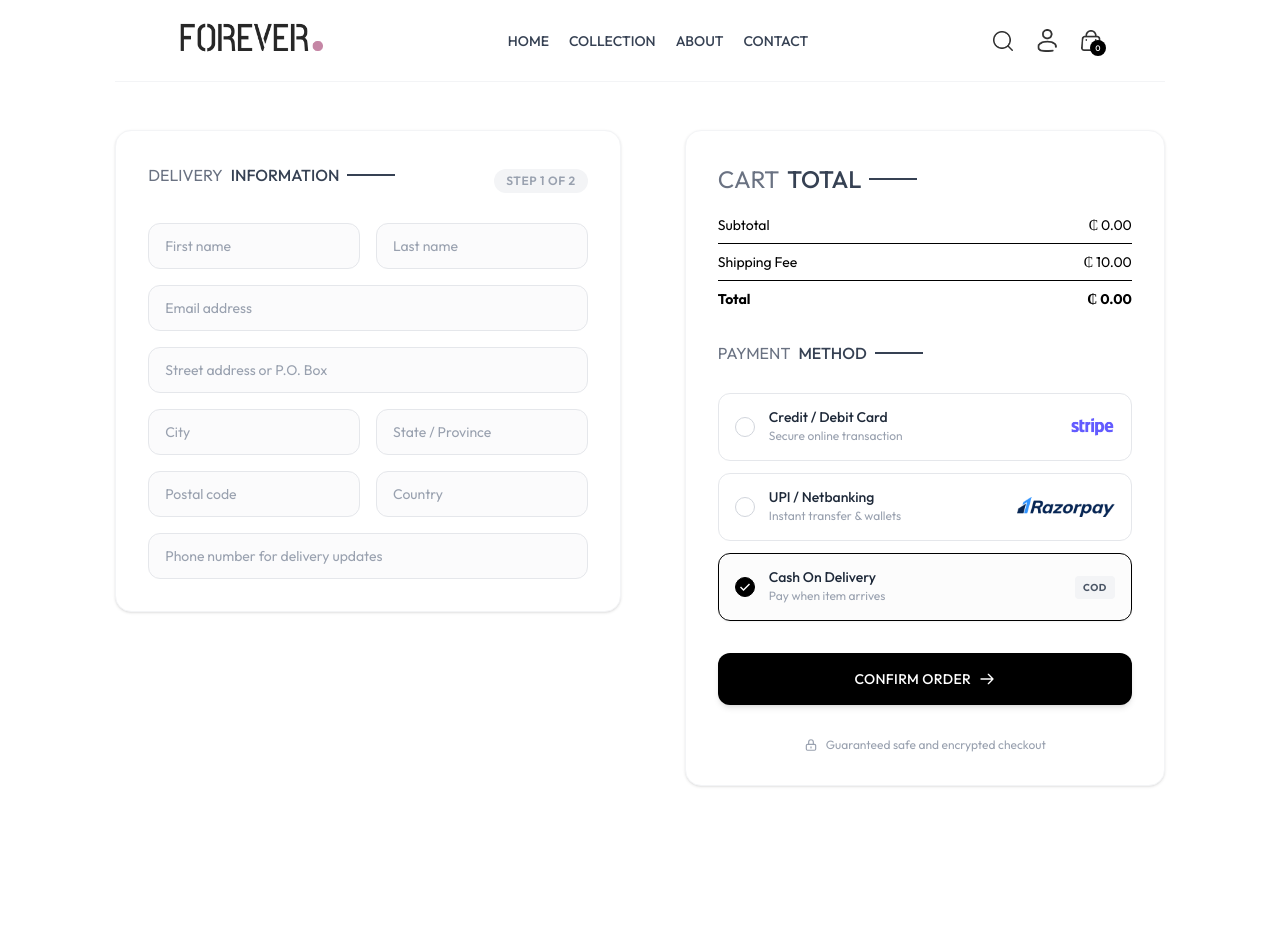
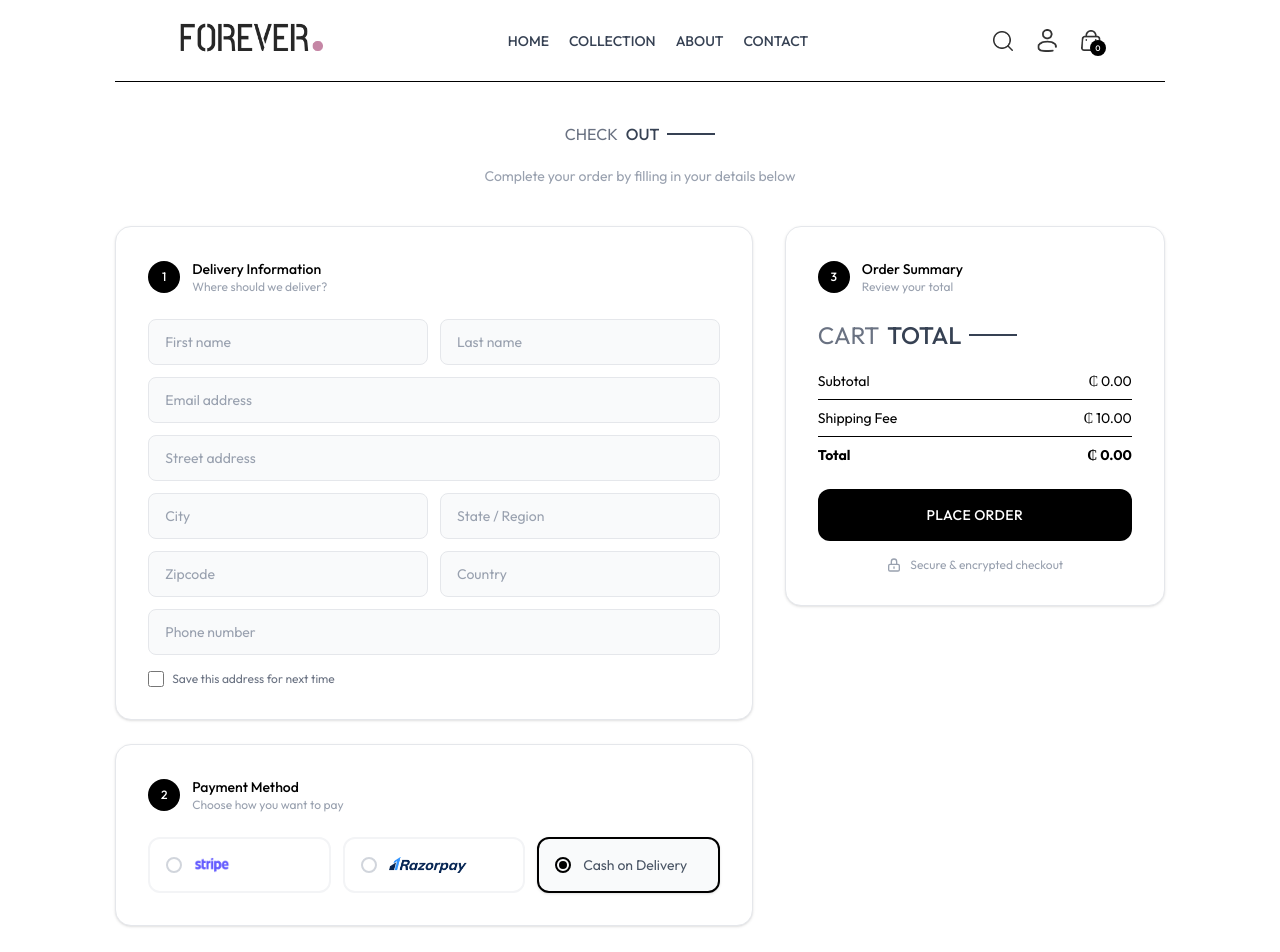
Before and after one commit to Japheth-Dievole-Cobbinah/fashion-shop, a React (Vite) app: page /place-order in a window 1280 px wide. Shown: the top 952 px of the page. Built offline with nearby package versions, Linux system fonts and the light colour scheme.

Commit message:
Change the Place Order UI

```diff
--- a/src/pages/PlaceOrder.jsx
+++ b/src/pages/PlaceOrder.jsx
@@ -5,187 +5,177 @@ import { assets } from '../assets/assets'
 import { ShopContext } from '../context/ShopContext'
 
 const PlaceOrder = () => {
+
   const [method, setMethod] = useState('cod');
   const { navigate } = useContext(ShopContext);
 
-  const inputStyle =
-    "w-full bg-gray-50/70 focus:bg-white border border-gray-200 focus:border-black rounded-xl py-3 px-4 text-sm text-gray-800 placeholder-gray-400 outline-none transition-all duration-200";
+  const inputStyles =
+    "w-full bg-gray-50 border border-gray-200 rounded-lg py-3 px-4 text-sm outline-none focus:border-black focus:bg-white focus:ring-2 focus:ring-gray-200 transition-all placeholder:text-gray-400";
+
+  const paymentOptions = [
+    { id: 'stripe', label: 'Stripe', icon: assets.stripe_logo },
+    { id: 'razorpay', label: 'Razorpay', icon: assets.razorpay_logo },
+    { id: 'cod', label: 'Cash on Delivery', icon: null },
+  ];
 
   return (
-    <div className='max-w-7xl mx-auto pt-6 sm:pt-12 pb-24 border-t border-gray-100'>
+    <div className='pt-10 pb-20 border-t min-h-[80vh]'>
 
-      <div className='flex flex-col lg:flex-row gap-10 xl:gap-16 items-start'>
-
-        {/* ================= LEFT COLUMN: DELIVERY DETAILS ================= */}
-        <div className='w-full lg:flex-1'>
-          <div className='bg-white p-6 sm:p-8 rounded-2xl border border-gray-100 shadow-sm'>
-
-            <div className='flex items-center justify-between mb-6'>
-              <Title text1={'DELIVERY'} text2={'INFORMATION'} />
-              <span className='text-xs font-semibold uppercase tracking-wider text-gray-400 bg-gray-100 px-3 py-1 rounded-full'>
-                Step 1 of 2
-              </span>
+      {/* Page Title */}
+      <div className='text-center mb-10'>
+        <Title text1={'CHECK'} text2={'OUT'} />
+        <p className='text-sm text-gray-400 mt-2'>
+          Complete your order by filling in your details below
+        </p>
       </div>
 
-            <div className='flex flex-col gap-4'>
-              {/* First & Last Name */}
-              <div className='grid grid-cols-1 sm:grid-cols-2 gap-4'>
-                <input className={inputStyle} type="text" placeholder='First name' />
-                <input className={inputStyle} type="text" placeholder='Last name' />
+      <div className='flex flex-col lg:flex-row gap-8'>
+
+        {/* -------------------- Left: Delivery Form -------------------- */}
+        <div className='flex-1'>
+
+          {/* Form Card */}
+          <div className='bg-white border border-gray-200 rounded-2xl p-6 sm:p-8 shadow-sm'>
+            <div className='flex items-center gap-3 mb-6'>
+              {/* Step Number */}
+              <div className='w-8 h-8 bg-black text-white rounded-full flex items-center justify-center text-xs font-medium'>
+                1
+              </div>
+              <div>
+                <p className='font-medium text-sm'>Delivery Information</p>
+                <p className='text-xs text-gray-400'>Where should we deliver?</p>
+              </div>
+            </div>
+
+            {/* Name Row */}
+            <div className='grid grid-cols-1 sm:grid-cols-2 gap-3 mb-3'>
+              <input className={inputStyles} type="text" placeholder='First name' />
+              <input className={inputStyles} type="text" placeholder='Last name' />
             </div>
 
             {/* Email */}
-              <input className={inputStyle} type="email" placeholder='Email address' />
+            <div className='mb-3'>
+              <input className={inputStyles} type="email" placeholder='Email address' />
+            </div>
 
-              {/* Street Address */}
-              <input className={inputStyle} type="text" placeholder='Street address or P.O. Box' />
+            {/* Street */}
+            <div className='mb-3'>
+              <input className={inputStyles} type="text" placeholder='Street address' />
+            </div>
 
             {/* City & State */}
-              <div className='grid grid-cols-1 sm:grid-cols-2 gap-4'>
-                <input className={inputStyle} type="text" placeholder='City' />
-                <input className={inputStyle} type="text" placeholder='State / Province' />
+            <div className='grid grid-cols-1 sm:grid-cols-2 gap-3 mb-3'>
+              <input className={inputStyles} type="text" placeholder='City' />
+              <input className={inputStyles} type="text" placeholder='State / Region' />
             </div>
 
-              {/* Zip & Country */}
-              <div className='grid grid-cols-1 sm:grid-cols-2 gap-4'>
-                <input className={inputStyle} type="number" placeholder='Postal code' />
-                <input className={inputStyle} type="text" placeholder='Country' />
+            {/* Zipcode & Country */}
+            <div className='grid grid-cols-1 sm:grid-cols-2 gap-3 mb-3'>
+              <input className={inputStyles} type="number" placeholder='Zipcode' />
+              <input className={inputStyles} type="text" placeholder='Country' />
             </div>
 
             {/* Phone */}
-              <input className={inputStyle} type="tel" placeholder='Phone number for delivery updates' />
+            <div className='mb-3'>
+              <input className={inputStyles} type="number" placeholder='Phone number' />
+            </div>
+
+            {/* Save Address Checkbox */}
+            <label className='flex items-center gap-2 mt-4 cursor-pointer'>
+              <input type="checkbox" className='w-4 h-4 accent-black rounded' />
+              <span className='text-xs text-gray-500'>Save this address for next time</span>
+            </label>
+          </div>
+
+          {/* -------------------- Step 2: Payment Method -------------------- */}
+          <div className='bg-white border border-gray-200 rounded-2xl p-6 sm:p-8 shadow-sm mt-6'>
+
+            <div className='flex items-center gap-3 mb-6'>
+              <div className='w-8 h-8 bg-black text-white rounded-full flex items-center justify-center text-xs font-medium'>
+                2
+              </div>
+              <div>
+                <p className='font-medium text-sm'>Payment Method</p>
+                <p className='text-xs text-gray-400'>Choose how you want to pay</p>
+              </div>
+            </div>
+
+            {/* Payment Options */}
+            <div className='grid grid-cols-1 sm:grid-cols-3 gap-3'>
+              {paymentOptions.map((option) => (
+                <div
+                  key={option.id}
+                  onClick={() => setMethod(option.id)}
+                  className={`flex items-center gap-3 border-2 rounded-xl p-4 cursor-pointer transition-all ${
+                    method === option.id
+                      ? 'border-black bg-gray-50 shadow-sm'
+                      : 'border-gray-100 hover:border-gray-300'
+                  }`}
+                >
+                  {/* Radio Dot */}
+                  <div
+                    className={`w-4 h-4 rounded-full border-2 flex items-center justify-center flex-shrink-0 transition-all ${
+                      method === option.id
+                        ? 'border-black'
+                        : 'border-gray-300'
+                    }`}
+                  >
+                    {method === option.id && (
+                      <div className='w-2 h-2 bg-black rounded-full'></div>
+                    )}
+                  </div>
+
+                  {/* Logo or Text */}
+                  {option.icon ? (
+                    <img className='h-4 object-contain' src={option.icon} alt={option.label} />
+                  ) : (
+                    <p className='text-xs sm:text-sm text-gray-600 whitespace-nowrap'>
+                      {option.label}
+                    </p>
+                  )}
+                </div>
+              ))}
             </div>
 
           </div>
         </div>
 
-        {/* ================= RIGHT COLUMN: SUMMARY & PAYMENT ================= */}
-        <div className='w-full lg:w-[460px] xl:w-[480px] lg:sticky lg:top-8'>
-          <div className='bg-white p-6 sm:p-8 rounded-2xl border border-gray-100 shadow-sm flex flex-col gap-8'>
+        {/* -------------------- Right: Order Summary -------------------- */}
+        <div className='w-full lg:w-[380px] flex-shrink-0'>
+          <div className='bg-white border border-gray-200 rounded-2xl p-6 sm:p-8 shadow-sm sticky top-4'>
 
-            {/* Cart Total Breakdown */}
-            <div>
-              <CartTotal />
-            </div>
-
-            {/* Payment Methods */}
-            <div>
-              <div className='mb-4'>
-                <Title text1={'PAYMENT'} text2={'METHOD'} />
-              </div>
-
-              <div className='flex flex-col gap-3'>
-
-                {/* Stripe Option */}
-                <div
-                  onClick={() => setMethod('stripe')}
-                  className={`flex items-center justify-between p-4 rounded-xl border cursor-pointer transition-all duration-200 ${
-                    method === 'stripe'
-                      ? 'border-black bg-stone-50/50 shadow-xs'
-                      : 'border-gray-200 hover:border-gray-300 bg-white'
-                  }`}
-                >
-                  <div className='flex items-center gap-3.5'>
-                    <div className={`w-5 h-5 rounded-full border flex items-center justify-center transition-all ${
-                      method === 'stripe' ? 'border-black bg-black' : 'border-gray-300'
-                    }`}>
-                      {method === 'stripe' && (
-                        <svg className='w-2.5 h-2.5 text-white fill-current' viewBox="0 0 20 20">
-                          <path d="M0 11l2-2 5 5L18 3l2 2L7 18z"/>
-                        </svg>
-                      )}
+            <div className='flex items-center gap-3 mb-6'>
+              <div className='w-8 h-8 bg-black text-white rounded-full flex items-center justify-center text-xs font-medium'>
+                3
               </div>
               <div>
-                      <p className='text-sm font-medium text-gray-800 leading-none'>Credit / Debit Card</p>
-                      <p className='text-xs text-gray-400 mt-1'>Secure online transaction</p>
-                    </div>
-                  </div>
-                  <img className='h-5 object-contain' src={assets.stripe_logo} alt="Stripe" />
-                </div>
-
-                {/* Razorpay Option */}
-                <div
-                  onClick={() => setMethod('razorpay')}
-                  className={`flex items-center justify-between p-4 rounded-xl border cursor-pointer transition-all duration-200 ${
-                    method === 'razorpay'
-                      ? 'border-black bg-stone-50/50 shadow-xs'
-                      : 'border-gray-200 hover:border-gray-300 bg-white'
-                  }`}
-                >
-                  <div className='flex items-center gap-3.5'>
-                    <div className={`w-5 h-5 rounded-full border flex items-center justify-center transition-all ${
-                      method === 'razorpay' ? 'border-black bg-black' : 'border-gray-300'
-                    }`}>
-                      {method === 'razorpay' && (
-                        <svg className='w-2.5 h-2.5 text-white fill-current' viewBox="0 0 20 20">
-                          <path d="M0 11l2-2 5 5L18 3l2 2L7 18z"/>
-                        </svg>
-                      )}
-                    </div>
-                    <div>
-                      <p className='text-sm font-medium text-gray-800 leading-none'>UPI / Netbanking</p>
-                      <p className='text-xs text-gray-400 mt-1'>Instant transfer & wallets</p>
-                    </div>
-                  </div>
-                  <img className='h-5 object-contain' src={assets.razorpay_logo} alt="Razorpay" />
-                </div>
-
-                {/* Cash on Delivery Option */}
-                <div
-                  onClick={() => setMethod('cod')}
-                  className={`flex items-center justify-between p-4 rounded-xl border cursor-pointer transition-all duration-200 ${
-                    method === 'cod'
-                      ? 'border-black bg-stone-50/50 shadow-xs'
-                      : 'border-gray-200 hover:border-gray-300 bg-white'
-                  }`}
-                >
-                  <div className='flex items-center gap-3.5'>
-                    <div className={`w-5 h-5 rounded-full border flex items-center justify-center transition-all ${
-                      method === 'cod' ? 'border-black bg-black' : 'border-gray-300'
-                    }`}>
-                      {method === 'cod' && (
-                        <svg className='w-2.5 h-2.5 text-white fill-current' viewBox="0 0 20 20">
-                          <path d="M0 11l2-2 5 5L18 3l2 2L7 18z"/>
-                        </svg>
-                      )}
-                    </div>
-                    <div>
-                      <p className='text-sm font-medium text-gray-800 leading-none'>Cash On Delivery</p>
-                      <p className='text-xs text-gray-400 mt-1'>Pay when item arrives</p>
-                    </div>
-                  </div>
-                  <span className='text-[10px] uppercase font-bold tracking-wider px-2 py-1 bg-gray-100 text-gray-600 rounded'>
-                    COD
-                  </span>
-                </div>
-
+                <p className='font-medium text-sm'>Order Summary</p>
+                <p className='text-xs text-gray-400'>Review your total</p>
               </div>
             </div>
 
-            {/* Submit Action Button */}
+            <CartTotal />
+
+            {/* Place Order Button */}
             <button
               onClick={() => navigate('/orders')}
-              className='w-full bg-black hover:bg-neutral-800 text-white font-medium py-4 rounded-xl text-sm transition-all duration-200 shadow-md active:scale-[0.99] flex items-center justify-center gap-2 tracking-wide'
+              className='w-full bg-black text-white py-4 rounded-xl text-sm font-medium tracking-wide hover:bg-gray-800 active:bg-gray-900 transition-all mt-6'
             >
-              <span>CONFIRM ORDER</span>
-              <svg className="w-4 h-4" fill="none" stroke="currentColor" viewBox="0 0 24 24">
-                <path strokeLinecap="round" strokeLinejoin="round" strokeWidth="2" d="M14 5l7 7m0 0l-7 7m7-7H3"/>
-              </svg>
+              PLACE ORDER
             </button>
 
-            {/* Security Guarantee Note */}
-            <div className='flex items-center justify-center gap-2 text-xs text-gray-400'>
-              <svg className="w-3.5 h-3.5" fill="none" stroke="currentColor" viewBox="0 0 24 24">
-                <path strokeLinecap="round" strokeLinejoin="round" strokeWidth="2" d="M12 15v2m-6 4h12a2 2 0 002-2v-6a2 2 0 00-2-2H6a2 2 0 00-2 2v6a2 2 0 002 2zm10-10V7a4 4 0 00-8 0v4h8z"/>
+            {/* Security Note */}
+            <div className='flex items-center justify-center gap-2 mt-4'>
+              <svg className='w-4 h-4 text-gray-400' fill='none' stroke='currentColor' viewBox='0 0 24 24'>
+                <path strokeLinecap='round' strokeLinejoin='round' strokeWidth={2} d='M12 15v2m-6 4h12a2 2 0 002-2v-6a2 2 0 00-2-2H6a2 2 0 00-2 2v6a2 2 0 002 2zm10-10V7a4 4 0 00-8 0v4h8z' />
               </svg>
-              <span>Guaranteed safe and encrypted checkout</span>
+              <p className='text-xs text-gray-400'>Secure & encrypted checkout</p>
             </div>
 
           </div>
         </div>
 
       </div>
-
     </div>
   )
 }
```
Lines whose indentation alone changed are shown as unchanged.
